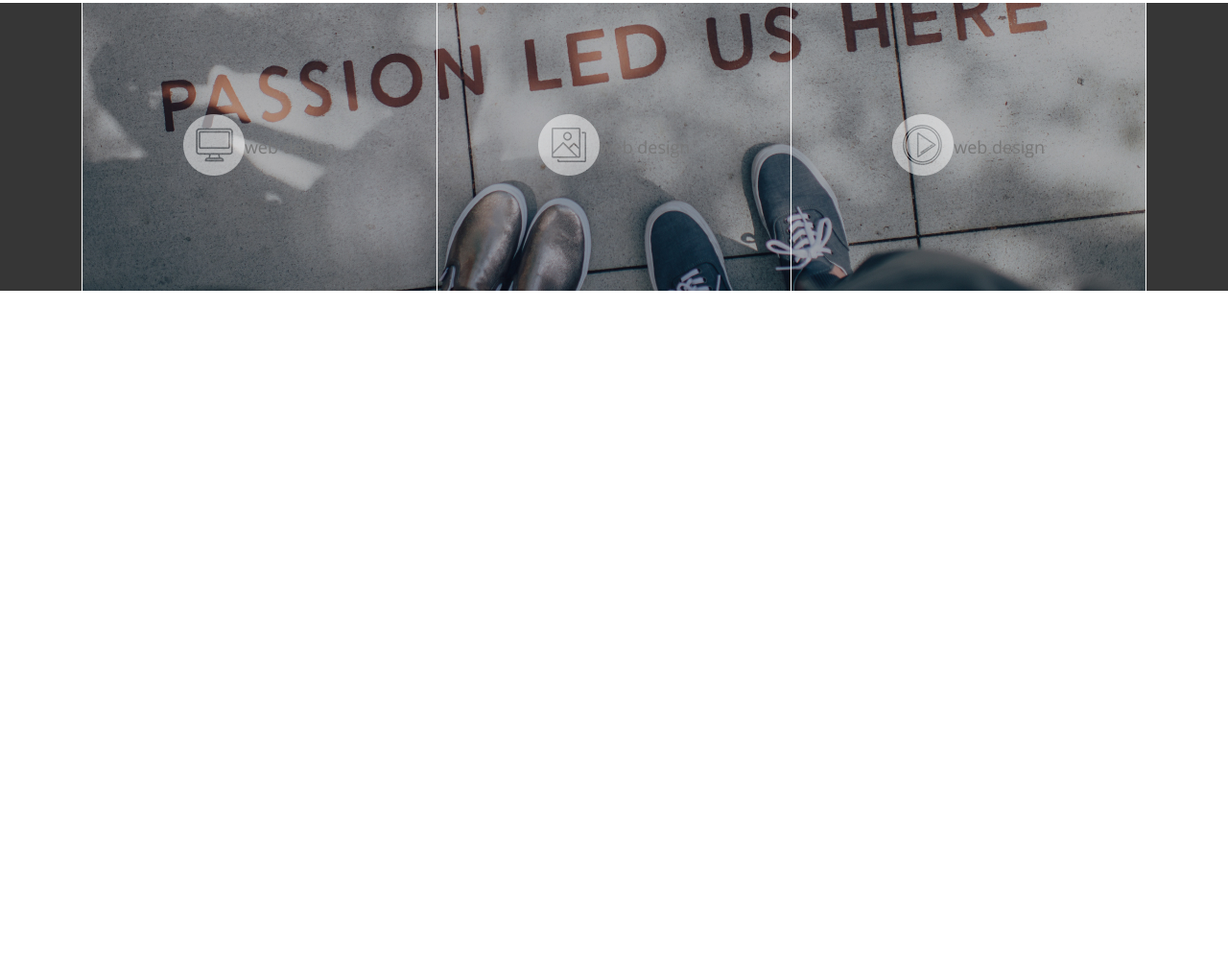
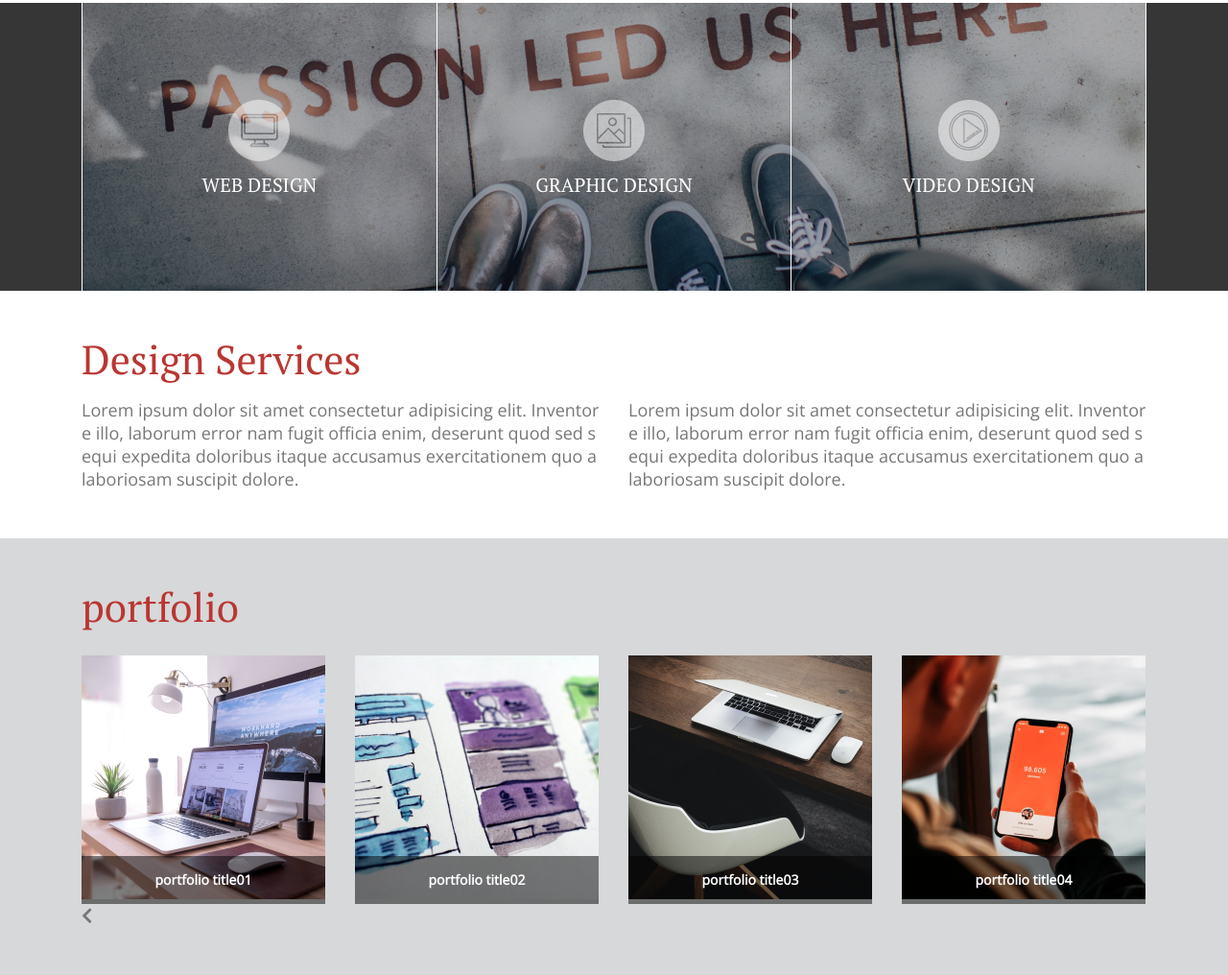
Before and after one commit to seoazoa/webdesign, a plain HTML site: page index.html in a window 1280 px wide. Shown: the part 214-1230 px from the top of the page at 96% size. Before the commit the page ends 800 px from the top, so only its background shows below. Drawn offline with nearby package versions, Linux system fonts and the light colour scheme.

Commit message:
스와이프 자바스크립트 적용

```diff
--- a/css/main.css
+++ b/css/main.css
@@ -98,6 +98,7 @@ h2{
     align-items: center;
     border-right: 1px solid #fff;
     flex: 1;
+    flex-direction: column;
 }
 .feature-list .item:first-child{
     border-left: 1px solid #fff;
@@ -115,3 +116,45 @@ h2{
     line-height: 20px;
 
 }
+/* services */
+.services{
+    padding: 50px 0;
+}
+.services h1{
+    margin-bottom: 20px;
+}
+.services .contents{
+    display:flex;
+    justify-content: space-between;
+}
+.services .contents div{
+    width: 540px;
+}
+.services .contents div p{
+    word-break: break-all;
+}
+/* portfolio */
+.portfolio{
+    background-color: #d7d8d9;
+    padding: 50px 0;
+}
+.portfolio h1{
+    margin-bottom: 30px;
+}
+.swiper-slide{
+    position: relative;
+}
+.caption{
+    position: absolute;
+    bottom: 0;
+    left: 0;
+    line-height: 50px;
+    background-color: rgba(0,0,0,0.5);
+    /* width: 100%; */
+    color: #fff;
+    font-size: 14px;
+    font-weight: bold;
+    font-family: 'Open Sans', sans-serif;
+    text-align: center;
+    width: 254px;
+}
--- a/index.html
+++ b/index.html
@@ -28,13 +28,18 @@
     <link rel="stylesheet" href="css/main.css" />
     <link rel="stylesheet" href="css/responsive.css" />
     <!-- js적용 -->
+   <!-- swiper 적용 -->
     <script src="https://cdn.jsdelivr.net/npm/swiper@11/swiper-bundle.min.js"></script>
+     <!-- jquery 적용 -->
+    <script src="http://code.jquery.com/jquery-3.3.1.min.js"></script>
+    <script src="js/main.js"></script>
 
     <title>My Design Portfolio</title>
   </head>
   <body>
     <header>
       <!-- 메뉴 -->
+      <div class="header-inner">
         <nav class="container">
           <button class="menu-toggle-btn">
             <i class="fas fa-bars"></i>
@@ -57,7 +62,7 @@
             </li>
           </ul>
         </nav>
-
+      </div>
     </header>
     <div class="header-bottom">
       <h1>My Design Portfolio</h1>
@@ -67,18 +72,94 @@
     <section class="feature">
       <ul class="container feature-list">
         <li class="item">
-          <a href="#"><img src="images/feature_icon_web.png" alt="웹아이콘"></a>
+          <a href="#">
+            <img src="images/feature_icon_web.png" alt="웹아이콘" />
             <h3>web design</h3>
+          </a>
         </li>
         <li class="item">
-          <a href="#"><img src="images/feature_icon_graphic.png" alt="웹아이콘"></a>
-          <h3>web design</h3>
+          <a href="#">
+            <img src="images/feature_icon_graphic.png" alt="웹아이콘" />
+            <h3>graphic design</h3>
+          </a>
         </li>
         <li class="item">
-          <a href="#"><img src="images/feature_icon_video.png" alt="웹아이콘"></a>
-          <h3>web design</h3>
+          <a href="#">
+            <img src="images/feature_icon_video.png" alt="웹아이콘" />
+            <h3>video design</h3>
+          </a>
         </li>
       </ul>
     </section>
+    <!-- services -->
+    <section class="services container">
+      <h1>Design Services</h1>
+      <div class="contents">
+        <div>
+          <p>
+            Lorem ipsum dolor sit amet consectetur adipisicing elit. Inventore
+            illo, laborum error nam fugit officia enim, deserunt quod sed sequi
+            expedita doloribus itaque accusamus exercitationem quo a laboriosam
+            suscipit dolore.
+          </p>
+        </div>
+        <div>
+          <p>
+            Lorem ipsum dolor sit amet consectetur adipisicing elit. Inventore
+            illo, laborum error nam fugit officia enim, deserunt quod sed sequi
+            expedita doloribus itaque accusamus exercitationem quo a laboriosam
+            suscipit dolore.
+          </p>
+        </div>
+      </div>
+    </section>
+    <!-- portfolio -->
+    <section class="portfolio">
+      <div class="portfolio-inner container">
+        <h1>portfolio</h1>
+        <!-- swiper -->
+        <div class="portfolio-slider-wrap">
+          <!-- Swiper -->
+          <div class="swiper portfolioSwiper">
+            <ul class="swiper-wrapper">
+              <li class="swiper-slide">
+                <img src="images/portfolio_item01.jpg" alt="포폴1">
+                <div class="caption">
+                  <h3>portfolio title01</h3>
+                </div>
+              </li>
+              <li class="swiper-slide">
+                <img src="images/portfolio_item02.jpg" alt="포폴2">
+                <div class="caption">
+                  <h3>portfolio title02</h3>
+                </div>
+              </li>
+              <li class="swiper-slide">
+                <img src="images/portfolio_item03.jpg" alt="포폴3">
+                <div class="caption">
+                  <h3>portfolio title03</h3>
+                </div>
+              </li>
+              <li class="swiper-slide">
+                <img src="images/portfolio_item04.jpg" alt="포폴4">
+                <div class="caption">
+                  <h3>portfolio title04</h3>
+                </div>
+              </li>
+            </ul> <!--//swiper-wrapper-->
+            <div class="controls">
+              <span class="prev"><i class="fas fa-chevron-left"></i></span>
+              <span class="next"><i class="fas fa-chevron-right"></i></span>
+            </div>
+<!--
+            <div class="swiper-button-next"></div>
+            <div class="swiper-button-prev"></div>
+            <div class="swiper-pagination"></div> -->
+          </div>
+        </div>
+        <!-- swiper 끝 -->
+        <!-- more -->
+      </div>
+    </section>
   </body>
 </html>
--- a/js/main.js
+++ b/js/main.js
@@ -0,0 +1,29 @@
+$(document).ready(function(){
+var portfolioSwiper = new Swiper(".portfolioSwiper" , {
+    direction: "horizontal",
+    Loop:true,
+    slidesPerView: 4,
+    spaceBetween: 30,
+    // navigation
+    navigation: {
+        nextEl: ".portfolioSwiper .next",
+        prevEL: ".portfolioSwiper .prev",
+    },
+    breakpoints:{
+        // 320 이상일때
+        320:{
+            slidesPerView:1,
+        },
+        // 480 이상일때
+        480:{
+            slidesPerView:2,
+            spaceBetween: 30,
+        },
+        // 768 이상일때
+        768:{
+            slidesPerView:4,
+            spaceBetween: 30,
+        },
+    }
+})
+})
```
Lines whose indentation alone changed are shown as unchanged.
